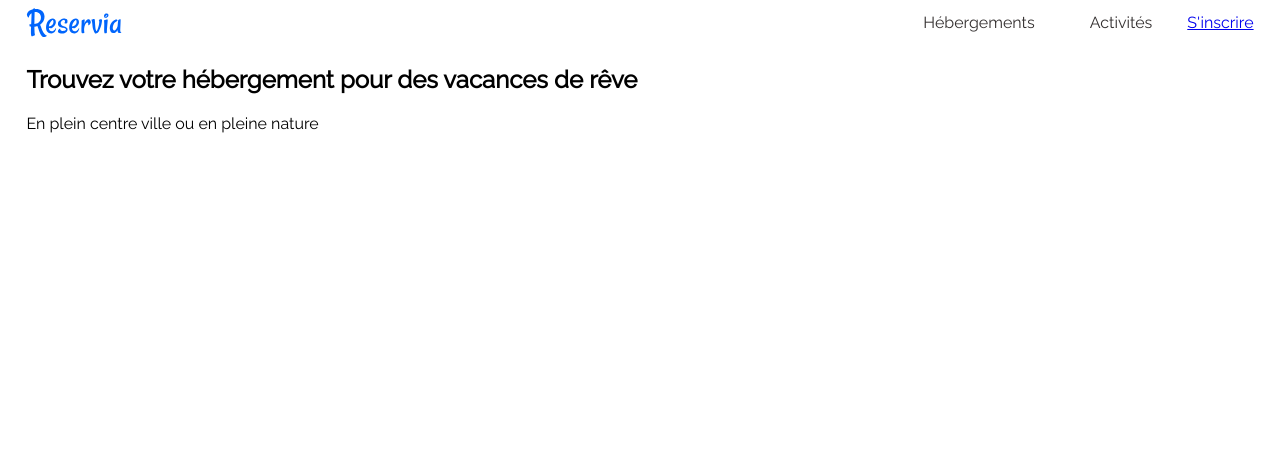
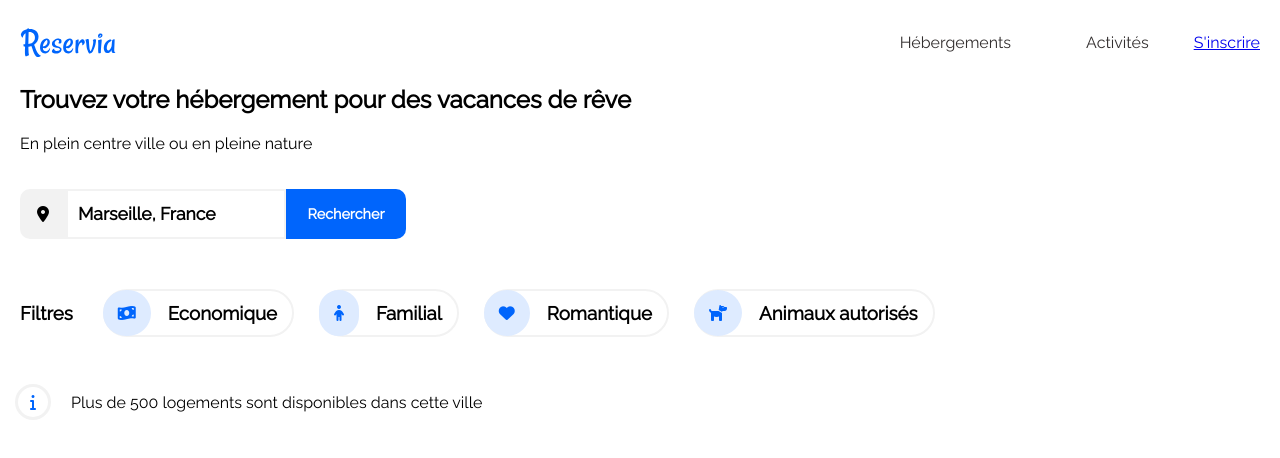
Before and after one commit to GuillaumeCabaret/CabaretGuillaume_2_18052021, a plain HTML site: page index.html in a window 1280 px wide. Drawn offline with Linux system fonts and the light colour scheme.

Commit message:
add searchBar feature

```diff
--- a/index.html
+++ b/index.html
@@ -5,6 +5,7 @@
     <meta charset="UTF-8">
     <meta http-equiv="X-UA-Compatible" content="IE=edge">
     <meta name="viewport" content="width=device-width, initial-scale=1.0">
+    <script src="https://kit.fontawesome.com/5da6fe0c36.js" crossorigin="anonymous"></script>
     <title>Reservia</title>
 </head>
 
@@ -13,8 +14,7 @@
     <header>
         <div id="header">
             <div id="logo">
-                <a href="index.html" class="logo"><img class="logo"
-                        src="../CabaretGuillaume_2_18052021/assets/images/logo/Reservia.svg" alt="Logo Reservia"></a>
+                <a href="index.html" class="logo"><img class="logo" src="../CabaretGuillaume_2_18052021/assets/images/logo/Reservia.svg" alt="Logo Reservia"></a>
             </div>
             <nav>
                 <ul>
@@ -29,6 +29,54 @@
         <h2 id="title1">Trouvez votre hébergement pour des vacances de rêve</h2>
         <p class="lieu">En plein centre ville ou en pleine nature</p>
     </header>
+    <!-- Search bar -->
+    <div id="Search-bar">
+        <div id="search_bar">
+            <span class="search-bar"><i class="fas fa-map-marker-alt"></i></span>
+            <input class="field" type="search" placeholder="Ville" value="Marseille, France" />
+            <input class="searchbtn" type="submit" value="Rechercher" />
+            <button class="search"><i class="fas fa-search"></i></button>
+        </div>
+    </div>
+    <section id="Filters">
+        <div id="filters_bar">
+            <div class="filters_title">
+                <h3>Filtres</h3>
+            </div>
+            <div class="categories">
+                <div id="economic">
+                    <div class="eco_icon">
+                        <i class="fas fa-money-bill-wave"></i>
+                    </div>
+                    <h3>Economique</h3>
+                </div>
+                <div id="family">
+                    <div class="family_icon">
+                        <i class="fas fa-child"></i>
+                    </div>
+                    <h3>Familial</h3>
+                </div>
+                <div id="romantic">
+                    <div class="romantic_icon">
+                        <i class="fas fa-heart"></i>
+                    </div>
+                    <h3>Romantique</h3>
+                </div>
+                <div id="animals">
+                    <div class="animals_icon">
+                        <i class="fas fa-dog"></i>
+                    </div>
+                    <h3>Animaux autorisés</h3>
+                </div>
+            </div>
+        </div>
+    </section>
+    <div id="infos">
+        <div class="icon-text">
+            <i class="fas fa-info"></i>
+            <p>Plus de 500 logements sont disponibles dans cette ville</p>
+        </div>
+    </div>
 </body>
 
 </html>
--- a/style.css
+++ b/style.css
@@ -1,13 +1,16 @@
 @import url("https://fonts.googleapis.com/css2?family=Raleway&display=swap");
 body {
     font-family: "Raleway", sans-serif;
-  max-width: 99%;
+    max-width: 2540px;
     margin: 0 auto;
 }
+
+
 /* header */
+
 header,
 main {
-  padding: 0 20px 0 20px;
+    padding: 20px 20px 20px 20px;
 }
 
 #header {
@@ -28,10 +31,204 @@ nav ul {
     margin: 0;
 }
 
+nav li a:hover {
+    color: #0065FC;
+    border-top: 2px solid #0065FC;
+}
+
 .accomodations,
 .activities {
-  padding: 20px;
+    padding: 30px;
     margin-right: 15px;
     text-decoration-line: none;
     color: rgb(51, 47, 47);
 }
+
+
+/*Barre de recherche et filtres*/
+
+#search_bar {
+    display: flex;
+    padding-left: 20px;
+}
+
+#search_bar span i {
+    border-top-left-radius: 10px;
+    border-bottom-left-radius: 10px;
+    padding: 17px;
+    background-color: #F2F2F2;
+}
+
+.field {
+    font-family: 'Raleway', sans-serif;
+    padding: 10px;
+    border: 2px solid #F2F2F2;
+    font-weight: bold;
+    font-size: 1.1em;
+}
+
+.searchbtn {
+    font-family: 'Raleway', sans-serif;
+    border: 1px;
+    border-top-right-radius: 10px;
+    border-bottom-right-radius: 10px;
+    background-color: #0065FC;
+    color: white;
+    font-weight: bold;
+    font-size: 0.9em;
+    width: 120px;
+    cursor: pointer;
+}
+
+.search {
+    display: none;
+}
+
+#filters_bar {
+    display: flex;
+    align-items: center;
+    margin-top: 30px;
+    margin-bottom: 20px;
+    padding: 20px
+}
+
+.filters_title h3 {
+    margin-top: 0;
+    margin-bottom: 0;
+}
+
+.categories h3 {
+    padding-left: 15px;
+    padding-right: 15px;
+}
+
+.categories i {
+    background-color: #DEEBFF;
+}
+
+.eco_icon {
+    display: flex;
+    border: 15px solid #DEEBFF;
+    border-radius: 100px;
+    color: #0065FC;
+    position: relative;
+    right: 2px;
+}
+
+#economic {
+    width: auto;
+    height: 44px;
+    display: flex;
+    align-items: center;
+    border: 2px solid #F2F2F2;
+    border-radius: 40px;
+    cursor: pointer;
+    margin-left: 30px;
+}
+
+#economic:hover {
+    color: #0065FC;
+    background-color: #DEEBFF;
+}
+
+.family_icon {
+    display: flex;
+    border: 15px solid #DEEBFF;
+    border-radius: 100px;
+    color: #0065FC;
+    position: relative;
+    right: 2px;
+}
+
+#family {
+    width: auto;
+    height: 44px;
+    display: flex;
+    align-items: center;
+    border: 2px solid #F2F2F2;
+    border-radius: 40px;
+    cursor: pointer;
+    margin-left: 25px
+}
+
+#family:hover {
+    color: #0065FC;
+    background-color: #DEEBFF;
+}
+
+.romantic_icon {
+    display: flex;
+    border: 15px solid #DEEBFF;
+    border-radius: 100px;
+    color: #0065FC;
+    position: relative;
+    right: 2px;
+}
+
+#romantic {
+    width: auto;
+    height: 44px;
+    display: flex;
+    align-items: center;
+    border: 2px solid #F2F2F2;
+    border-radius: 40px;
+    cursor: pointer;
+    margin-left: 25px
+}
+
+#romantic:hover {
+    color: #0065FC;
+    background-color: #DEEBFF;
+}
+
+.animals_icon {
+    display: flex;
+    border: 15px solid #DEEBFF;
+    border-radius: 100%;
+    color: #0065FC;
+    position: relative;
+    right: 2px;
+}
+
+#animals {
+    width: auto;
+    height: 44px;
+    display: flex;
+    align-items: center;
+    border: 2px solid #F2F2F2;
+    border-radius: 40px;
+    cursor: pointer;
+    margin-left: 25px;
+}
+
+#animals:hover {
+    color: #0065FC;
+    background-color: #DEEBFF;
+}
+
+.categories {
+    display: flex;
+    width: 100%;
+}
+
+.icon-text {
+    display: flex;
+    align-items: center;
+}
+
+.icon-text i {
+    display: flex;
+    align-items: center;
+    justify-content: center;
+    width: 30px;
+    height: 30px;
+    margin-right: 20px;
+    border: 3px solid #F2F2F2;
+    background-color: white;
+    color: #0065FC;
+    border-radius: 100%;
+}
+
+#infos {
+    padding-left: 15px;
+}
```
Lines whose indentation alone changed are shown as unchanged.
